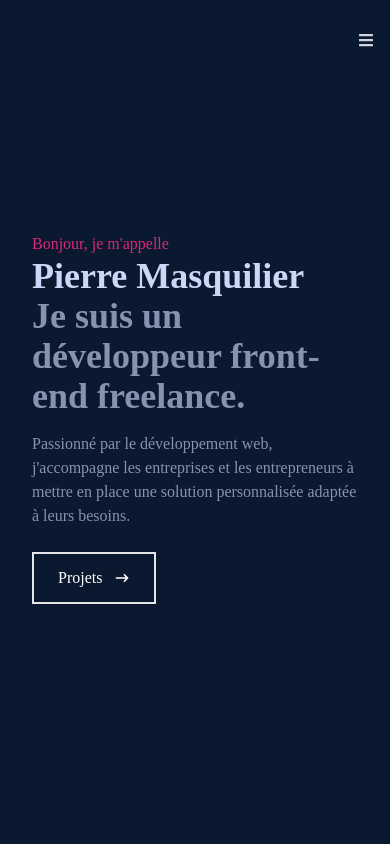
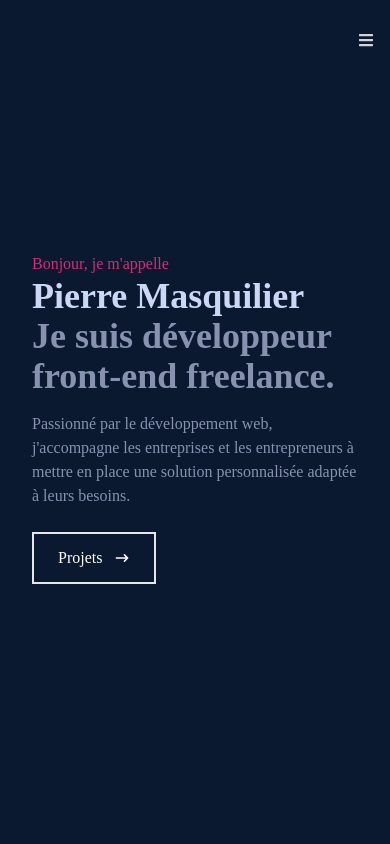
Before and after one commit to Pmasquilier/portfolio-react-app, a React (Create React App) app: page / in a window 390 px wide. Shown: the top 844 px of the page. Built offline with nearby package versions, Linux system fonts and the light colour scheme.

Commit message:
correction d'un bug click button portfolio

```diff
--- a/src/components/Home.jsx
+++ b/src/components/Home.jsx
@@ -1,37 +1,39 @@
-import React from 'react'
-import {HiArrowNarrowRight} from 'react-icons/hi'
-import {Link} from 'react-scroll'
+import React from "react";
+import { HiArrowNarrowRight } from "react-icons/hi";
+import { Link } from "react-scroll";
 
 // raccourcis rafce react arrow fonction export component
 const Home = () => {
   return (
-    <div name="home" className='w-full h-screen bg-[#0a192f]'>
-
+    <div name="home" className="w-full h-screen bg-[#0a192f]">
       {/* shortcut comment ctrl + / */}
       {/* Container */}
-        <div className='max-w-[1000px] mx-auto px-8 flex flex-col justify-center h-full'>
-        <p className='text-pink-600'>Bonjour, je m'appelle</p>
-        <h1 className='text-4xl sm:text-6xl font-bold text-[#ccd6f6]'>Pierre Masquilier</h1>
-        <h2 className='text-4xl sm:text-6xl font-bold text-[#8892b0]'>Je suis un développeur front-end freelance.</h2>
-        <p className='text-[#8892b0] py-4 max-w-[700px]'>
-        Passionné par le développement web, j'accompagne les entreprises et les entrepreneurs à mettre
-        en place une solution personnalisée adaptée à leurs besoins.
+      <div className="max-w-[1000px] mx-auto px-8 flex flex-col justify-center h-full">
+        <p className="text-pink-600">Bonjour, je m'appelle</p>
+        <h1 className="text-4xl sm:text-6xl font-bold text-[#ccd6f6]">
+          Pierre Masquilier
+        </h1>
+        <h2 className="text-4xl sm:text-6xl font-bold text-[#8892b0]">
+          Je suis développeur front-end freelance.
+        </h2>
+        <p className="text-[#8892b0] py-4 max-w-[700px]">
+          Passionné par le développement web, j'accompagne les entreprises et
+          les entrepreneurs à mettre en place une solution personnalisée adaptée
+          à leurs besoins.
         </p>
         <div>
-            <button className='text-white group border-2 px-6 py-3 my-2 flex items-center hover:bg-pink-600 hover:border-pink-600 duration-300'>
           <Link to="portfolio" smooth={true} duration={500}>
+            <button className="text-white group border-2 px-6 py-3 my-2 flex items-center hover:bg-pink-600 hover:border-pink-600 duration-300">
               Projets
-              </Link>
-                <span className='group-hover:rotate-90 duration-300'>
-                    <HiArrowNarrowRight className='ml-3'>
-
-                    </HiArrowNarrowRight>
+              <span className="group-hover:rotate-90 duration-300">
+                <HiArrowNarrowRight className="ml-3"></HiArrowNarrowRight>
               </span>
             </button>
+          </Link>
         </div>
       </div>
     </div>
-  )
-}
+  );
+};
 
-export default Home
+export default Home;
--- a/src/components/Portfolio.jsx
+++ b/src/components/Portfolio.jsx
@@ -18,38 +18,6 @@ function Portfolio() {
         </div>
 
         <div className="grid sm:grid-cols-2 md:grid-cols-2 gap-4">
-          <div
-            style={{ backgroundImage: `url(${Guidemichmich})` }}
-            className="shadow-lg shadow-[#040c16] group container rounded-md flex justify-center items-center mx-auto content-div"
-          >
-            {/* Hover effects */}
-            <div className="opacity-0 group-hover:opacity-100">
-              <span className="text-2xl font-bold text-white tracking-wider">
-                Notre tour du monde - Angular
-              </span>
-              <div className="pt-8 text-center">
-                <a
-                  href="https://www.guidemichmich.com/#/"
-                  target="_blank"
-                  rel="noreferrer"
-                >
-                  <button className="text-center rounded-lg px-4 py-3 m-2 bg-white text-gray-700 font-bold text-lg">
-                    Demo
-                  </button>
-                </a>
-                <a
-                  href="https://github.com/Pmasquilier/les_jeans_michs_en_voyage"
-                  target="_blank"
-                  rel="noreferrer"
-                >
-                  <button className="text-center rounded-lg px-4 py-3 m-2 bg-white text-gray-700 font-bold text-lg">
-                    Code
-                  </button>
-                </a>
-              </div>
-            </div>
-          </div>
-
           <div
             style={{ backgroundImage: `url(${PortfolioImg})` }}
             className="shadow-lg shadow-[#040c16] group container rounded-md flex justify-center items-center mx-auto content-div"
@@ -112,6 +80,38 @@ function Portfolio() {
               </div>
             </div>
           </div>
+
+          <div
+            style={{ backgroundImage: `url(${Guidemichmich})` }}
+            className="shadow-lg shadow-[#040c16] group container rounded-md flex justify-center items-center mx-auto content-div"
+          >
+            {/* Hover effects */}
+            <div className="opacity-0 group-hover:opacity-100">
+              <span className="text-2xl font-bold text-white tracking-wider">
+                Notre tour du monde - Angular
+              </span>
+              <div className="pt-8 text-center">
+                <a
+                  href="https://www.guidemichmich.com/#/"
+                  target="_blank"
+                  rel="noreferrer"
+                >
+                  <button className="text-center rounded-lg px-4 py-3 m-2 bg-white text-gray-700 font-bold text-lg">
+                    Demo
+                  </button>
+                </a>
+                <a
+                  href="https://github.com/Pmasquilier/les_jeans_michs_en_voyage"
+                  target="_blank"
+                  rel="noreferrer"
+                >
+                  <button className="text-center rounded-lg px-4 py-3 m-2 bg-white text-gray-700 font-bold text-lg">
+                    Code
+                  </button>
+                </a>
+              </div>
+            </div>
+          </div>
         </div>
       </div>
     </div>
```
Lines whose indentation alone changed are shown as unchanged.
